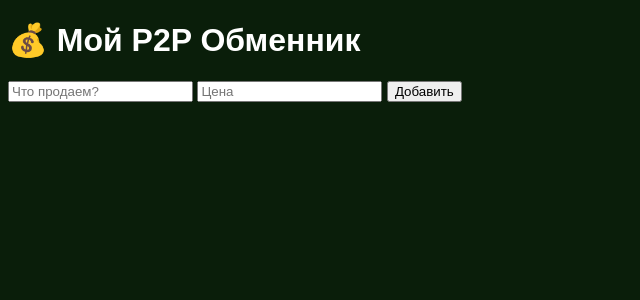
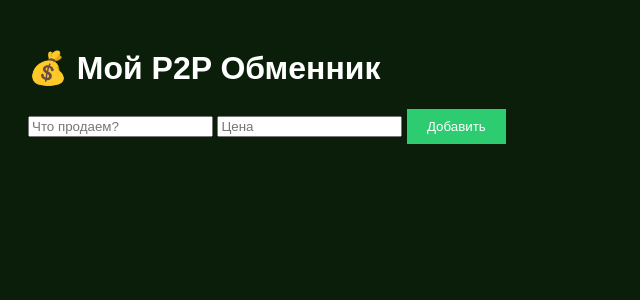
Before and after one commit to Yupara/Yupara, a FastAPI app: template templates/index.html in a window 1280 px wide. Shown: the top 300 px of the page, without its empty margins (0-640 px from the left). Run offline with FastAPI, Linux system fonts and the light colour scheme; the template is opened without the code that fills it, so the values that code supplies are empty; parts of the project's set-up code (start-up, migrations or seed data) failed here and were passed over.

Commit message:
Update style.css

```diff
--- a/static/style.css
+++ b/static/style.css
@@ -1,9 +1,20 @@
 body {
+    font-family: Arial;
     background: #0a1e0a;
     color: white;
-    font-family: Arial;
+    padding: 20px;
 }
-.container {
-    max-width: 800px;
-    margin: 0 auto;
+
+.ad {
+    background: #1a3a1a;
+    padding: 15px;
+    margin: 10px;
+    border-radius: 5px;
 }
+
+button {
+    background: #2ecc71;
+    color: white;
+    border: none;
+    padding: 10px 20px;
+}
```
